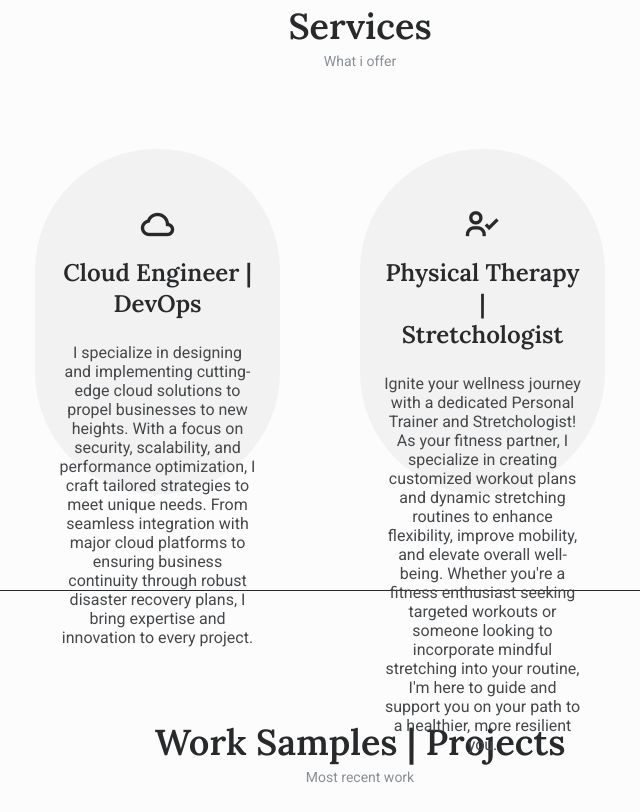
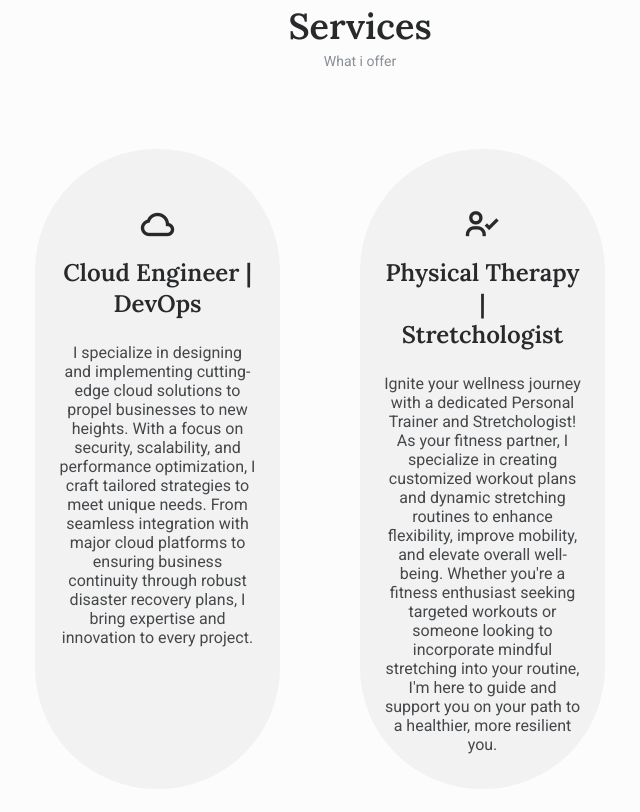
Before and after one commit to Darrell-MultiCloud/Darrell-Humphries-Site, a plain HTML site: page index.html in a window 1280 px wide. Shown: the part 3088-3900 px from the top of the page, without its empty margins (280-920 px from the left). Drawn offline with nearby package versions, Linux system fonts and the light colour scheme; a script that the page names is missing.

Commit message:
complete

```diff
--- a/assets/css/styles.css
+++ b/assets/css/styles.css
@@ -573,7 +573,7 @@ body.dark-theme {
 .services__card {
   position: relative;
   width: 228px;
-  height: 600px;
+  height: 640px;
   background-color: var(--container-color);
   text-align: center;
   padding: 3.5rem 1rem;
@@ -616,7 +616,7 @@ body.dark-theme {
 }
 
 .services__card:hover .services__border {
-  opacity: 1;
+  /* opacity: 1; */
 }
 
 /*=============== PROJECTS ===============*/
@@ -1282,7 +1282,7 @@ body.dark-theme {
   }
   .services__card {
     width: 245px;
-    height: 345px;
+    height: 640px;
     border-radius: 7.6rem;
     padding: 3.5rem 1.5rem;
   }
@@ -1377,4 +1377,17 @@ body.dark-theme {
   .footer__copy {
     margin-top: 5rem;
   }
+
+  #services_container{
+    /* padding-bottom: 5rem; */
+    border-bottom: none;
+  }
+  #services{
+    /* padding-bottom: 5rem; */
+    /* border: 1px solid pink; */
+  }
+  #projects{
+    /* margin-top: 5rem; */
+    /* border: 1px solid red; */
+  }
 }
--- a/index.html
+++ b/index.html
@@ -419,7 +419,7 @@
                 <h2 class="section__title">Services</h2>
                 <span class="section__subtitle">What i offer</span>
 
-                <div class="services__container container grid section__border">
+                <div class="services__container container grid section__border" id="services_container">
                     <div class="services__card">
                         <i class='bx bx-cloud' ></i>
 
```
